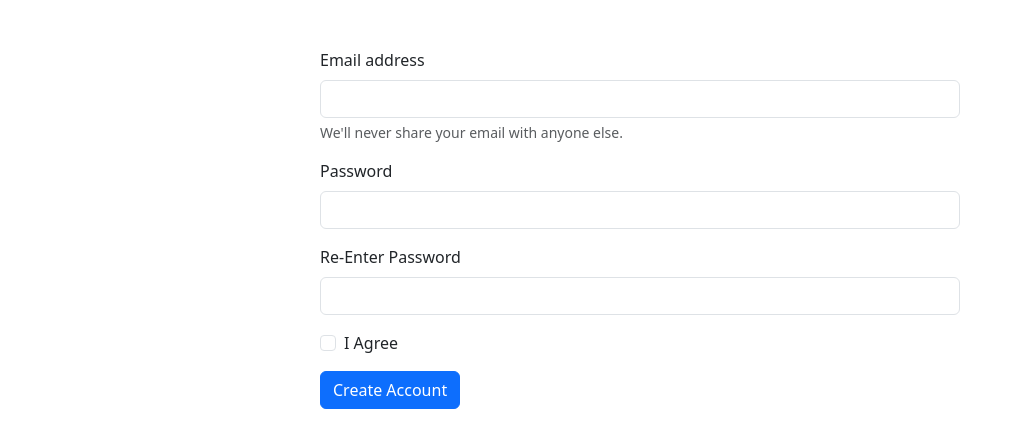
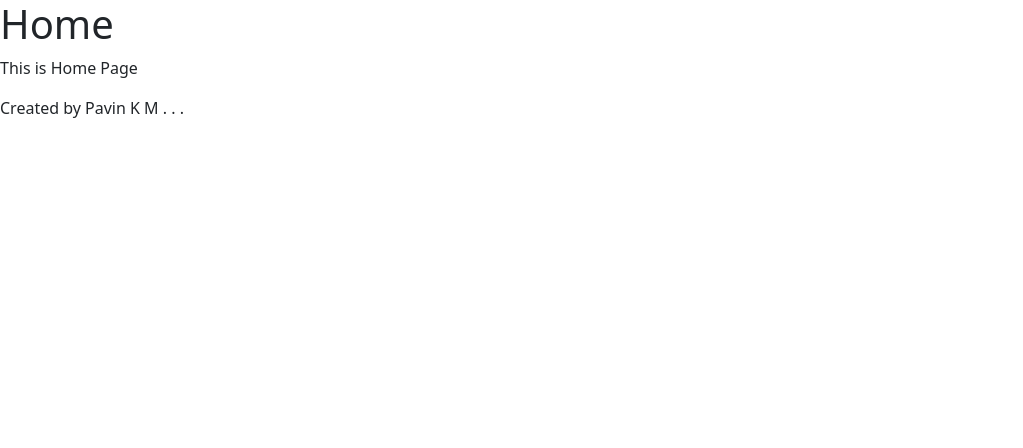
Before and after one commit to PavinKM/login-bootstrap, a React (Vite) app: page / in a window 1280 px wide. Shown: the top 448 px of the page, without its empty margins (0-1023 px from the left). Built offline with nearby package versions, Linux system fonts and the light colour scheme.

Commit message:
router update

```diff
--- a/package.json
+++ b/package.json
@@ -11,7 +11,8 @@
   },
   "dependencies": {
     "react": "^19.0.0",
-    "react-dom": "^19.0.0"
+    "react-dom": "^19.0.0",
+    "react-router-dom": "^7.6.0"
   },
   "devDependencies": {
     "@eslint/js": "^9.22.0",
--- /dev/null
+++ b/src/Home.jsx
@@ -0,0 +1,11 @@
+function Home(){
+    return(
+        <>
+            <h1>Home</h1>
+            <p>This is Home Page</p>
+            <p>Created by Pavin K M . . . </p>
+        </>
+    );
+}
+
+export default Home
--- a/src/login.jsx
+++ b/src/login.jsx
@@ -4,6 +4,10 @@ function Login() {  //starts with captital
 
     const [pwd1, setPwd1] = useState("")
     const [pwd2, setPwd2] = useState("")
+
+    const [err, setErr] = useState("")
+
+    const [match, setMatch] = useState(false)
 
     function handlePwd1Change(event){
         setPwd1(event.target.value)
@@ -13,6 +17,16 @@ function Login() {  //starts with captital
     function handlePwd2Change(event){
         setPwd2(event.target.value)
         console.log(event)
+    }
+
+    function handlePwdCheck(){
+        if(pwd1 == pwd2){
+            setErr("Same")
+            setMatch(true)
+        }else{
+            setErr("Not Same")
+            setMatch(false)
+        }
     }
 
     return (
@@ -32,13 +46,18 @@ function Login() {  //starts with captital
                     <input value={pwd2} onChange={handlePwd2Change} type="password" className="form-control" id="exampleInputPassword1"/>
                 </div>
                 <div className="mb-3 form-check">
-                    <input type="checkbox" className="form-check-input" id="exampleCheck1"/>
+                    <input type="checkbox" onChange={handlePwdCheck} className="form-check-input" id="exampleCheck1"/>
                     <label className="form-check-label" for="exampleCheck1">I Agree</label>
                 </div>
+                <p>{err}</p>
+                {match && <p>Password Match</p>}
+                {!match && <p>Password Not Match</p>}
                 <button type="submit" className="btn btn-primary">Create Account</button>
             </form>
         </>
     )   //ctrl+F
 }
-
+// react ia a library
+//npm install react-router-dom
+//npm run dev
 export default Login
--- a/src/main.jsx
+++ b/src/main.jsx
@@ -1,9 +1,23 @@
 import { StrictMode } from 'react'
 import { createRoot } from 'react-dom/client'
 import Login from './login.jsx'
+import Home from './Home.jsx'
+import {createBrowserRouter, RouterProvider} from 'react-router-dom'
+
+const router = createBrowserRouter([
+  {
+    path : '/',
+    element : <Home/>
+  },
+  {
+    path : '/login',
+    element : <Login/>
+  }
+
+])
 
 createRoot(document.getElementById('root')).render(
   <StrictMode>
-    <Login />
-  </StrictMode>,
+    <RouterProvider router={router}/>
+  </StrictMode>
 )
```
Also changed, not shown: 1 other file (tests, documents, lock files or other folders).
